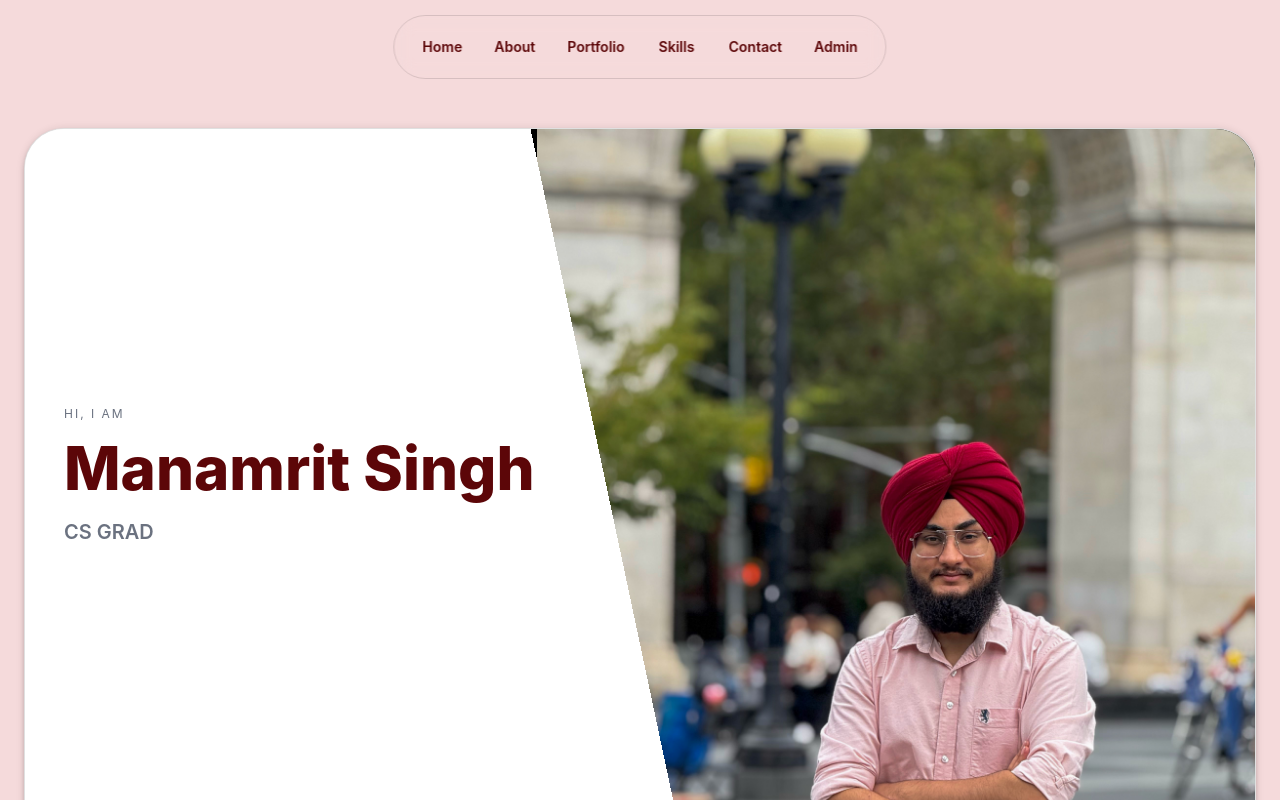
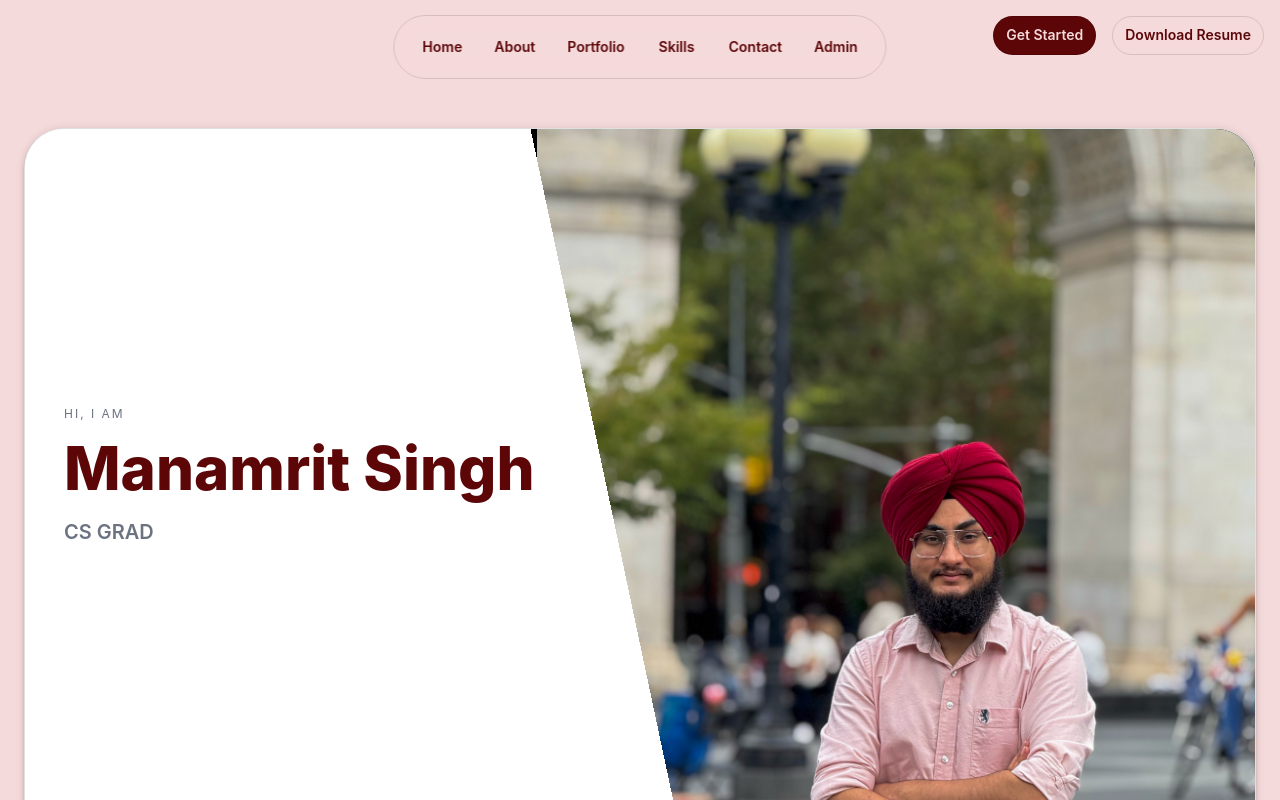
Before and after one commit to ManamritSingh/portfolio-frontend, a React (Vite) app: page / in a window 1280 px wide. Shown: the top 800 px of the page. Built offline with nearby package versions, Linux system fonts and the light colour scheme; no server answers; some icons are missing; a web font is replaced by a local one.

Commit message:
Direct Download button

```diff
--- a/src/components/home/Main.jsx
+++ b/src/components/home/Main.jsx
@@ -1,19 +1,15 @@
-// components/home/Main.jsx
 import React from "react";
 import { ThemeProvider, CssBaseline, createTheme } from "@mui/material";
 import Box from "@mui/material/Box";
 import Container from "@mui/material/Container";
+import Button from "@mui/material/Button";
+import Stack from "@mui/material/Stack";
 
-// Local homepage sections
 import NavBar from "./Navbar.jsx";
 import Hero from "./Hero.jsx";
 import About from "./About.jsx";
 import Skills from "./Skills.jsx";
 import Socials from "./Socials.jsx";
-
-
-// import homeTheme from "./hometheme.js";
-
 
 const homeTheme = createTheme({
   cssVariables: true, // optional; enables var(--mui-...) for CSS if needed
@@ -32,14 +28,104 @@ const homeTheme = createTheme({
 });
 
 export default function Main() {
-  const NAV_HEIGHT = 64; // match your NavBar height (Toolbar default is ~64 on desktop, 56 on mobile)
+  const NAV_HEIGHT = 64;
+
+  // 🎯 use your Google Drive or Dropbox direct download link here
+  const resumeLink = "https://drive.google.com/drive/folders/17O85EriUJ2HJpUWPSCLsdlDZMpkY9IEJ?usp=sharing";
+
+  // shared button style (matches your NavBar aesthetic)
+  const buttonStyle = {
+    borderRadius: 9999,
+    px: 1.5,
+    textTransform: "none",
+    fontWeight: 600,
+    color: "text.primary",
+    border: "1px solid",
+    borderColor: "divider",
+    backdropFilter: "blur(10px)",
+    WebkitBackdropFilter: "blur(10px)",
+    backgroundColor: "transparent",
+    transition: "all 0.3s ease",
+    "&:hover": {
+      backgroundColor: "primary.main",
+      color: "primary.contrastText",
+    },
+    "&:focus-visible, &.Mui-focusVisible": {
+      outline: "2px solid",
+      outlineColor: "primary.main",
+      outlineOffset: 2,
+      borderRadius: 9999,
+    },
+    "&:active": {
+      backgroundColor: "primary.dark",
+      color: "primary.contrastText",
+    },
+  };
+
+  const buttonStyle1 = {
+    borderRadius: 9999,
+    px: 1.5,
+    textTransform: "none",
+    fontWeight: 600,
+    color: "background.default",
+    border: "1px solid",
+    borderColor: "divider",
+    backdropFilter: "blur(10px)",
+    WebkitBackdropFilter: "blur(10px)",
+    backgroundColor: "primary.secondary",
+    transition: "all 0.3s ease",
+    "&:hover": {
+      backgroundColor: "primary.main",
+      color: "primary.contrastText",
+    },
+    "&:focus-visible, &.Mui-focusVisible": {
+      outline: "2px solid",
+      outlineColor: "primary.main",
+      outlineOffset: 2,
+      borderRadius: 9999,
+    },
+    "&:active": {
+      backgroundColor: "primary.dark",
+      color: "primary.contrastText",
+    },
+  };
 
   return (
     <ThemeProvider theme={homeTheme}>
       <CssBaseline />
       <Box>
         <NavBar />
-        {/* Add gap below the navbar */}
+
+        {/* Floating buttons (top-right) */}
+        <Stack
+          direction="row"
+          spacing={2}
+          sx={{
+            position: "fixed",
+            top: 16,
+            right: 16,
+            zIndex: 1200,
+            display: { xs: "none", sm: "flex" }, // hide on mobile if desired
+          }}
+        >
+          <Button
+            href="/start"
+            sx={buttonStyle1}
+          >
+            Get Started
+          </Button>
+
+          <Button
+            href={resumeLink}
+            target="_blank"
+            rel="noopener noreferrer"
+            sx={buttonStyle}
+          >
+            Download Resume
+          </Button>
+        </Stack>
+
+        {/* Main content */}
         <Box
           component="main"
           id="home"
```
